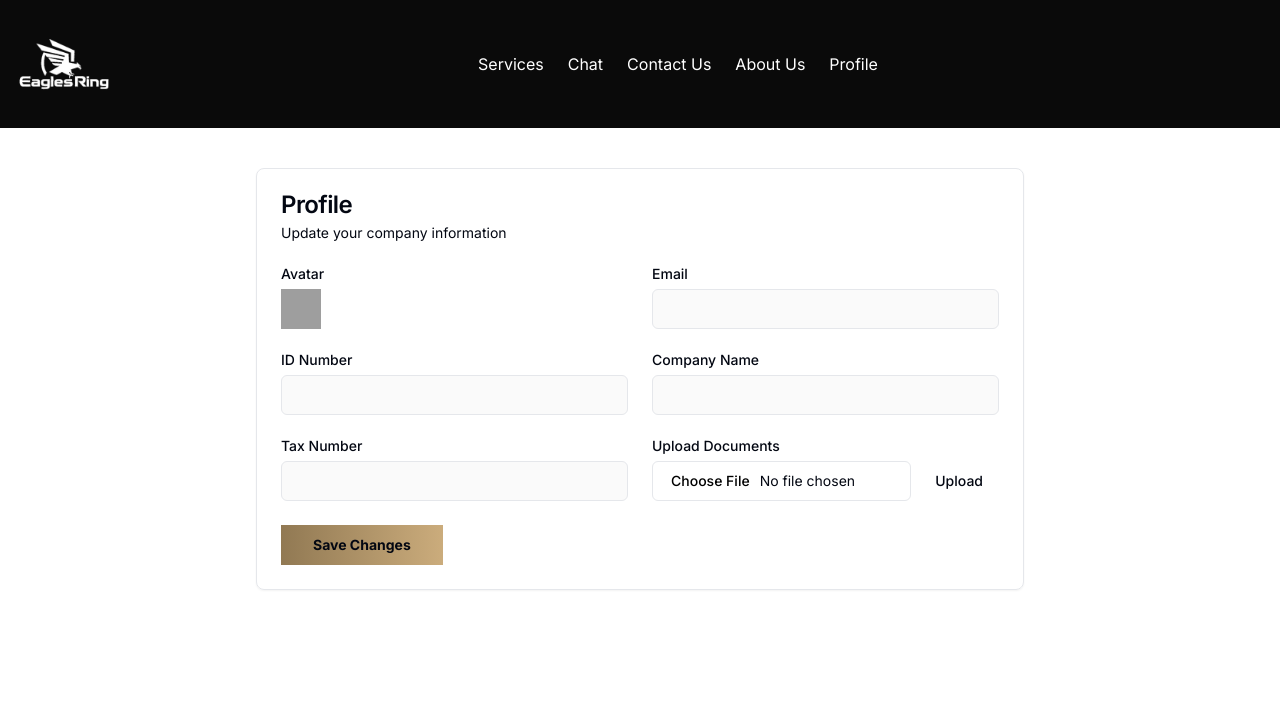
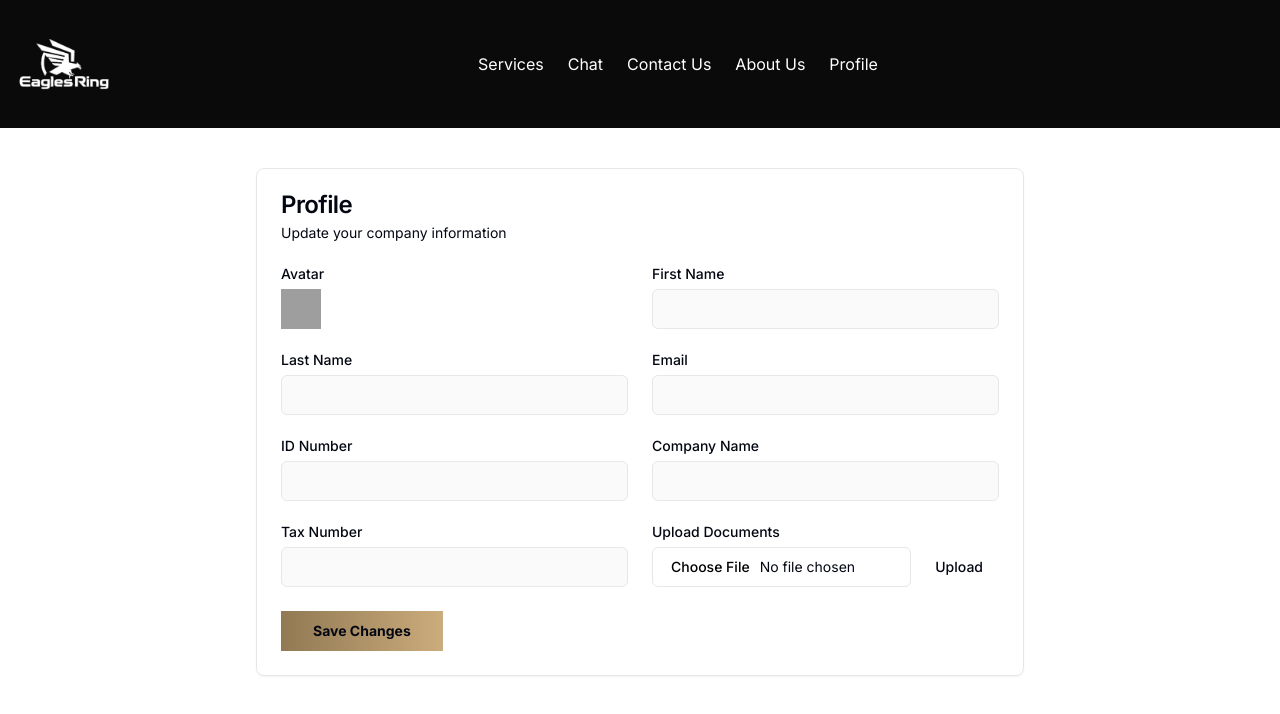
Before and after one commit to SiphesihleMazibuko/EaglesRing2.0, a Next.js app: page /profilecontent in a window 1280 px wide. Shown: the top 714 px of the page. Built offline with nearby package versions, Linux system fonts and the light colour scheme; no server answers; grey boxes are pictures that could not be loaded.

Commit message:
Updated the profile content

```diff
--- a/src/app/profilecontent/page.tsx
+++ b/src/app/profilecontent/page.tsx
@@ -13,6 +13,8 @@ import 'react-toastify/dist/ReactToastify.css';
 export function Profile() {
   const { user, isLoaded } = useUser();
   const [email, setEmail] = useState("");
+  const [name, setName] = useState("");
+  const [surname, setSurname] = useState("");
   const [id, setId] = useState("");
   const [company, setCompany] = useState("");
   const [tax, setTax] = useState("");
@@ -20,14 +22,18 @@ export function Profile() {
   const [file, setFile] = useState(null);
 
   useEffect(() => {
-    if (isLoaded && user) {
+    if (isLoaded && user && user.primaryEmailAddress) {
       setEmail(user.primaryEmailAddress.emailAddress);
+      setName(user.firstName || "");
+      setSurname(user.lastName || "");
     }
   }, [isLoaded, user]);
 
   const validate = () => {
     const newErrors = {};
     if (!email.includes("@")) newErrors.email = "Invalid email address";
+    if (!name.trim()) newErrors.name = "First Name is required";
+    if (!surname.trim()) newErrors.surname = "Last Name is required";
     if (!id.match(/^\d{13}$/)) newErrors.id = "ID Number must be exactly 13 numeric characters";
     if (company.trim() === "") newErrors.company = "Company Name is required";
     if (!tax.match(/^\d{13}$/)) newErrors.tax = "Tax Number must be exactly 13 numeric characters";
@@ -39,7 +45,7 @@ export function Profile() {
     const newErrors = validate();
     setErrors(newErrors);
     if (Object.keys(newErrors).length === 0) {
-      console.log({ email, id, company, tax, file });
+      console.log({ email, name, surname, id, company, tax, file });
       toast.success("Profile updated successfully!");
     } else {
       Object.values(newErrors).forEach(error => toast.error(error));
@@ -76,6 +82,28 @@ export function Profile() {
                   <AvatarImage src={user ? user.setProfileImage : "/placeholder-user.jpg"} />
                   <AvatarFallback>JD</AvatarFallback>
                 </Avatar>
+              </div>
+              <div className="grid gap-2">
+                <Label htmlFor="name">First Name</Label>
+                <Input
+                  id="name"
+                  type="text"
+                  value={name}
+                  onChange={(e) => setName(e.target.value)}
+                  className="bg-neutral-50"
+                />
+                {errors.name && <p className="text-destructive">{errors.name}</p>}
+              </div>
+              <div className="grid gap-2">
+                <Label htmlFor="surname">Last Name</Label>
+                <Input
+                  id="surname"
+                  type="text"
+                  value={surname}
+                  onChange={(e) => setSurname(e.target.value)}
+                  className="bg-neutral-50"
+                />
+                {errors.surname && <p className="text-destructive">{errors.surname}</p>}
               </div>
               <div className="grid gap-2">
                 <Label htmlFor="email">Email</Label>
```
